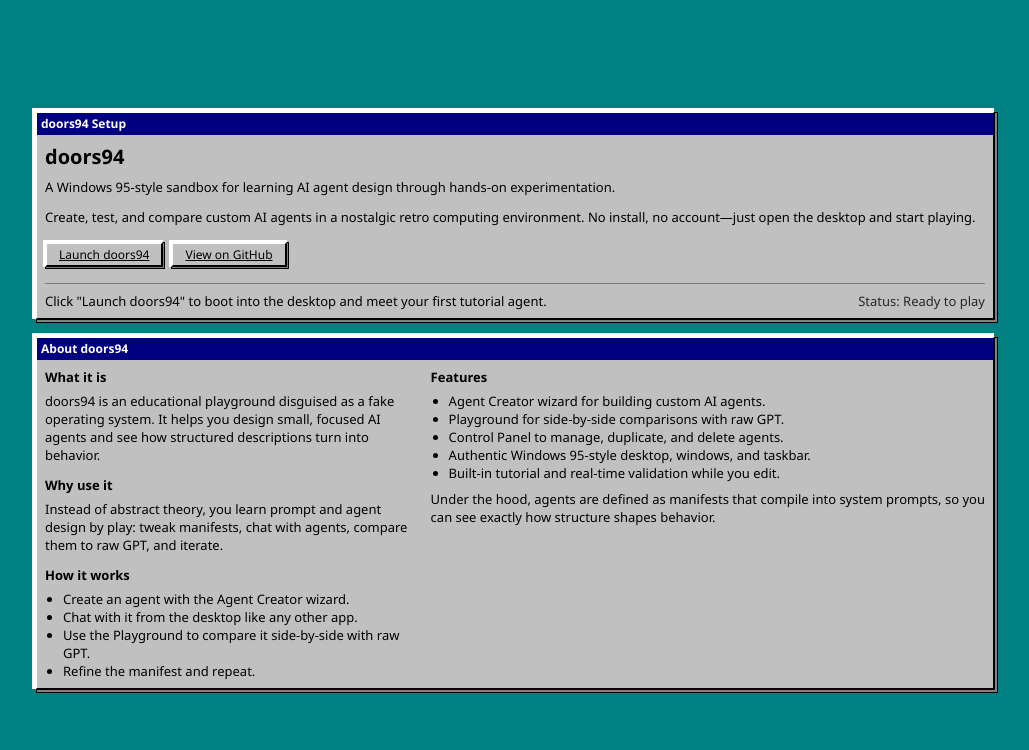
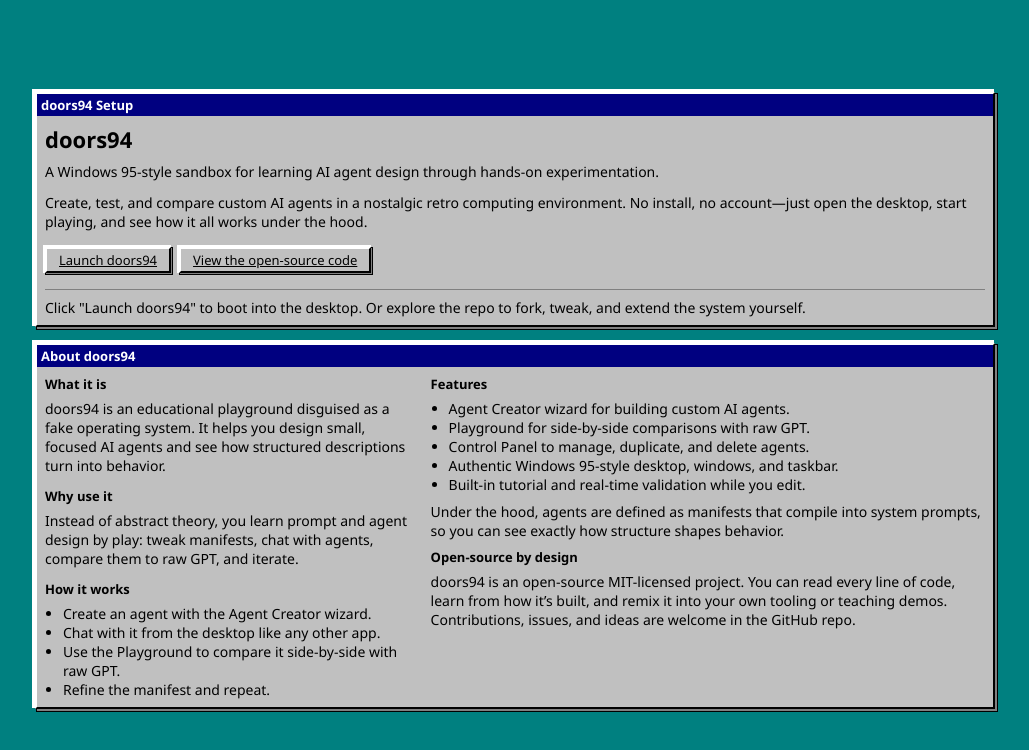
Before and after one commit to hoberobin/doors94, a Next.js app: page / in a window 1280 px wide. Shown: the top 750 px of the page, without its empty margins (125-1154 px from the left). Built offline with nearby package versions, Linux system fonts and the light colour scheme.

Commit message:
landing page and font size

```diff
--- a/src/app/page.tsx
+++ b/src/app/page.tsx
@@ -30,7 +30,7 @@
           <div className="win95-window-body">
             <h1
               style={{
-                fontSize: '20px',
+                fontSize: '22px',
                 marginBottom: '8px',
               }}
             >
@@ -48,7 +48,7 @@
                 marginBottom: '16px',
               }}
             >
-              Create, test, and compare custom AI agents in a nostalgic retro computing environment. No install, no account—just open the desktop and start playing.
+              Create, test, and compare custom AI agents in a nostalgic retro computing environment. No install, no account—just open the desktop, start playing, and see how it all works under the hood.
             </p>
 
             <nav
@@ -68,7 +68,7 @@
                 rel="noopener noreferrer"
                 className="win95-button"
               >
-                View on GitHub
+                View the open-source code
               </a>
             </nav>
 
@@ -83,8 +83,11 @@
                 flexWrap: 'wrap',
               }}
             >
-              <span>Click &quot;Launch doors94&quot; to boot into the desktop and meet your first tutorial agent.</span>
-              <span style={{ opacity: 0.8 }}>Status: Ready to play</span>
+              <span>
+                Click &quot;Launch doors94&quot; to boot into the desktop.
+                Or explore the repo to fork, tweak, and extend the system yourself.
+              </span>
+
             </div>
           </div>
         </section>
@@ -131,7 +134,7 @@
                 </p>
 
                 <h2
-                  style={{
+            style={{
                     fontSize: '13px',
                     marginBottom: '6px',
                     marginTop: '12px',
@@ -164,15 +167,29 @@
                   <li>Built-in tutorial and real-time validation while you edit.</li>
                 </ul>
 
-                <p style={{ marginTop: '8px' }}>
+                <p style={{ marginTop: '8px', marginBottom: '8px' }}>
                   Under the hood, agents are defined as manifests that compile into system prompts, so you
                   can see exactly how structure shapes behavior.
+                </p>
+                <h2
+                  style={{
+                    fontSize: '13px',
+                    marginBottom: '6px',
+                    marginTop: '8px',
+                  }}
+                >
+                  Open-source by design
+                </h2>
+                <p>
+                  doors94 is an open-source MIT-licensed project. You can read every line of code, learn from
+                  how it’s built, and remix it into your own tooling or teaching demos. Contributions, issues,
+                  and ideas are welcome in the GitHub repo.
                 </p>
               </div>
             </div>
           </div>
         </section>
-      </div>
+    </div>
     </main>
   )
 }
--- a/src/components/AgentChatWindow.tsx
+++ b/src/components/AgentChatWindow.tsx
@@ -151,7 +151,7 @@
                     ? 'var(--win95-border-dark) var(--win95-border-light) var(--win95-border-light) var(--win95-border-dark)'
                     : 'var(--win95-border-light) var(--win95-border-dark) var(--win95-border-dark) var(--win95-border-light)',
                   borderRadius: '2px',
-                  fontSize: '12px',
+                  fontSize: '13px',
                   lineHeight: '1.4',
                   whiteSpace: 'pre-wrap',
                   wordWrap: 'break-word',
@@ -161,7 +161,7 @@
                   style={{
                     fontWeight: 'bold',
                     marginBottom: '4px',
-                    fontSize: '11px',
+                    fontSize: '12px',
                     color: '#000080',
                   }}
                 >
--- a/src/components/Desktop.tsx
+++ b/src/components/Desktop.tsx
@@ -60,7 +60,7 @@
       </div>
       <span
         style={{
-          fontSize: '12px',
+          fontSize: '13px',
           color: textColor,
           textShadow: 'none',
           textAlign: 'center',
--- a/src/components/Win95Window.tsx
+++ b/src/components/Win95Window.tsx
@@ -137,7 +137,7 @@
               padding: '0 4px',
               minWidth: '20px',
               minHeight: '18px',
-              fontSize: '12px',
+              fontSize: '13px',
             }}
             title="Minimize"
           >
@@ -154,7 +154,7 @@
               padding: '0 4px',
               minWidth: '20px',
               minHeight: '18px',
-              fontSize: '12px',
+              fontSize: '13px',
             }}
             title="Close"
           >
--- a/src/styles/globals.css
+++ b/src/styles/globals.css
@@ -50,7 +50,7 @@
 
 body {
   font-family: 'MS Sans Serif', 'Segoe UI', 'Tahoma', 'Arial', sans-serif;
-  font-size: 13px;
+  font-size: 14px;
   background-color: var(--win95-desktop);
   -webkit-font-smoothing: none;
   -moz-osx-font-smoothing: unset;
@@ -82,7 +82,7 @@
   align-items: center;
   justify-content: space-between;
   font-weight: bold;
-  font-size: 12px;
+  font-size: 13px;
   line-height: 18px;
   user-select: none;
   cursor: default;
@@ -102,7 +102,7 @@
   color: var(--win95-button-text);
   padding: 2px 12px;
   font-family: inherit;
-  font-size: 12px;
+  font-size: 13px;
   cursor: pointer;
   user-select: none;
   box-shadow:
@@ -145,7 +145,7 @@
   border-color: var(--win95-border-light) var(--win95-border-darker) var(--win95-border-darker) var(--win95-border-light);
   padding: 2px 8px;
   font-weight: bold;
-  font-size: 12px;
+  font-size: 13px;
   cursor: pointer;
   user-select: none;
   box-shadow:
@@ -170,7 +170,7 @@
   border-color: var(--win95-border-light) var(--win95-border-darker) var(--win95-border-darker) var(--win95-border-light);
   padding: 2px 8px;
   margin-left: 2px;
-  font-size: 12px;
+  font-size: 13px;
   cursor: pointer;
   user-select: none;
   box-shadow:
```
Also changed, not shown: src/app/app/page.tsx (+16 -0 lines), src/components/Taskbar.tsx (+9 -1 lines).
